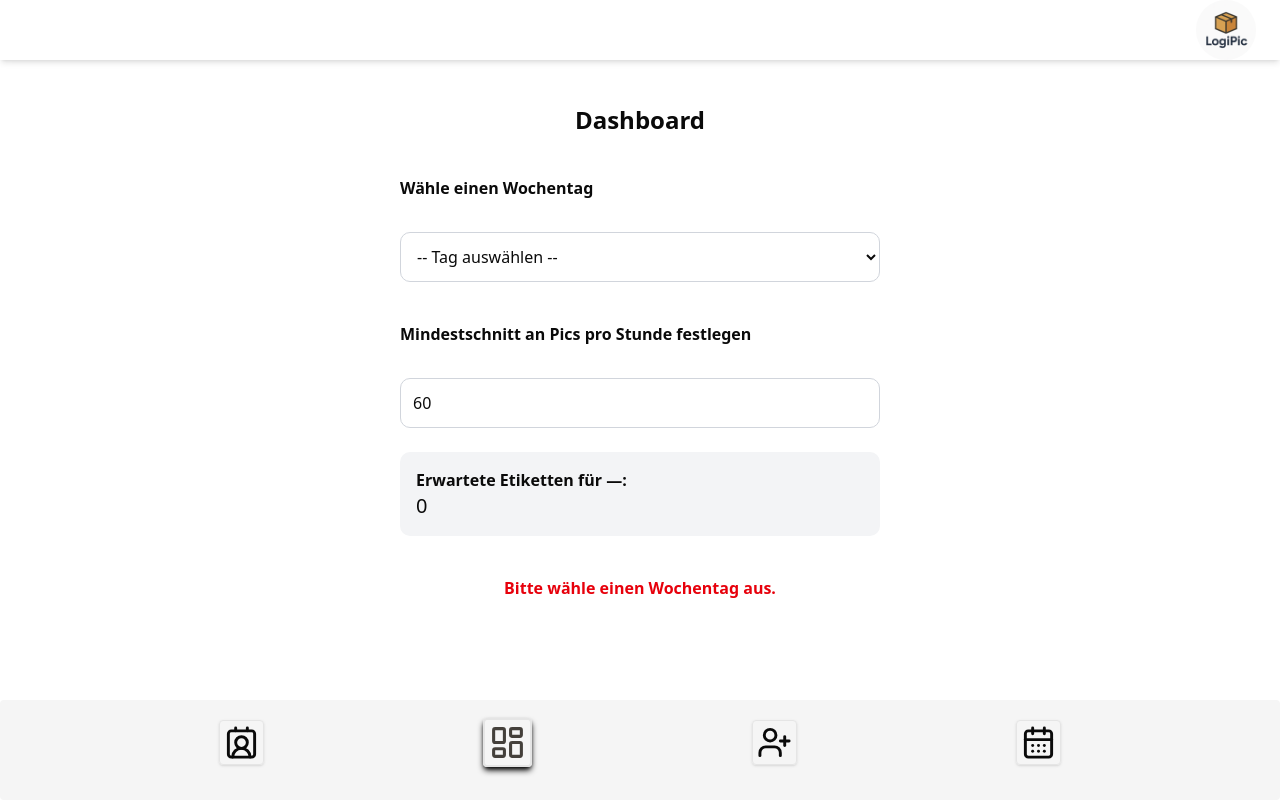
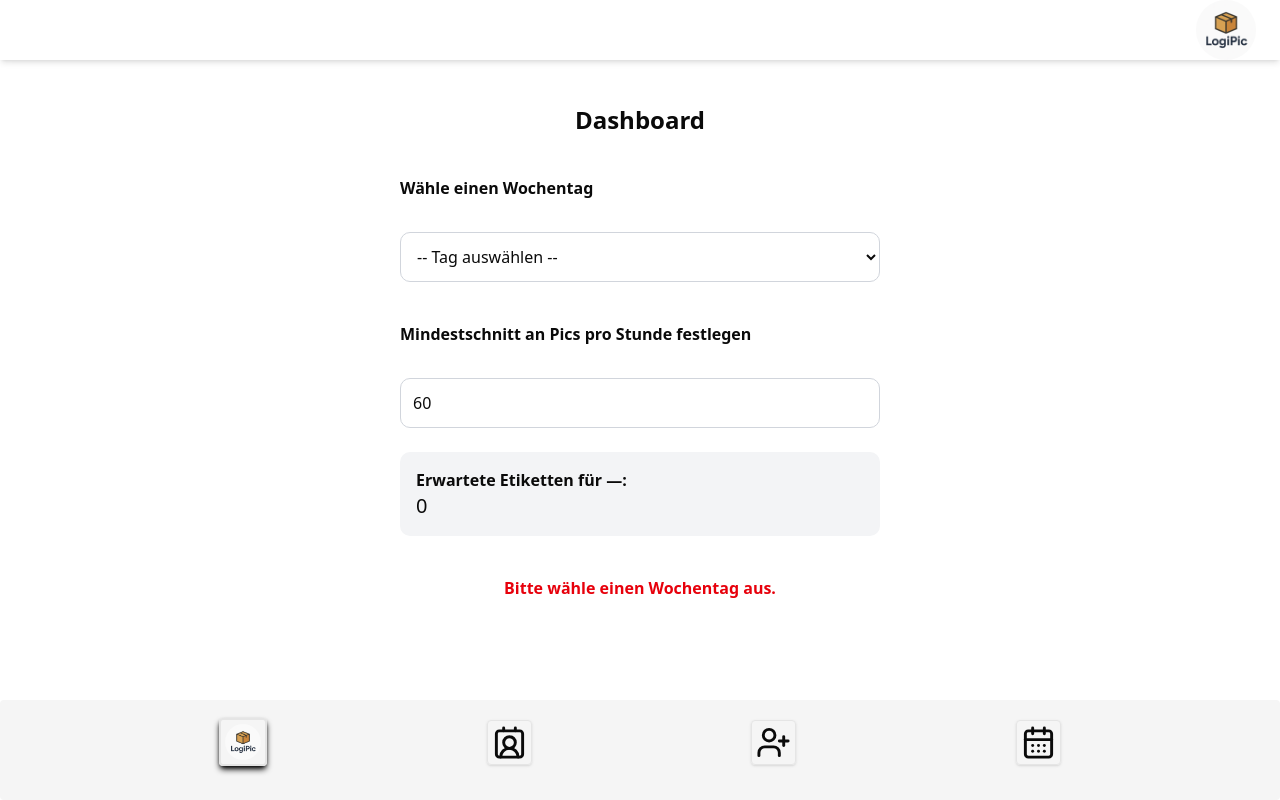
Before and after one commit to realmaxv/logipic, a React (Vite) app: page / in a window 1280 px wide. Built offline with nearby package versions, Linux system fonts and the light colour scheme.

Commit message:
dashboard button footer

```diff
--- a/src/components/Footer.tsx
+++ b/src/components/Footer.tsx
@@ -4,21 +4,23 @@ import {
   LayoutDashboard,
   UserPlus,
 } from "lucide-react";
+import icon from "@/assets/icon.png";
+
 import { NavLink } from "react-router";
 
 function Footer() {
   return (
     <footer className="h-25 w-full bg-accent fixed bottom-0 rounded flex items-center justify-center pb-4">
       <nav className="flex items-center justify-evenly w-full">
-        <NavLink to={"/employees"}>
-          <Contact2 size={45} className="border p-1 rounded shadow " />
-        </NavLink>
         <NavLink
           to={"/"}
           className="rounded p-1 border-2  shadow-md"
           aria-current="page"
         >
-          <LayoutDashboard size={37} className="text-stone-700" />
+          <img src={icon} className="size-9 rounded-4xl" alt="LogiPic icon" />
+        </NavLink>
+        <NavLink to={"/employees"}>
+          <Contact2 size={45} className="border p-1 rounded shadow " />
         </NavLink>
 
         <NavLink to={"/add"}>
```
